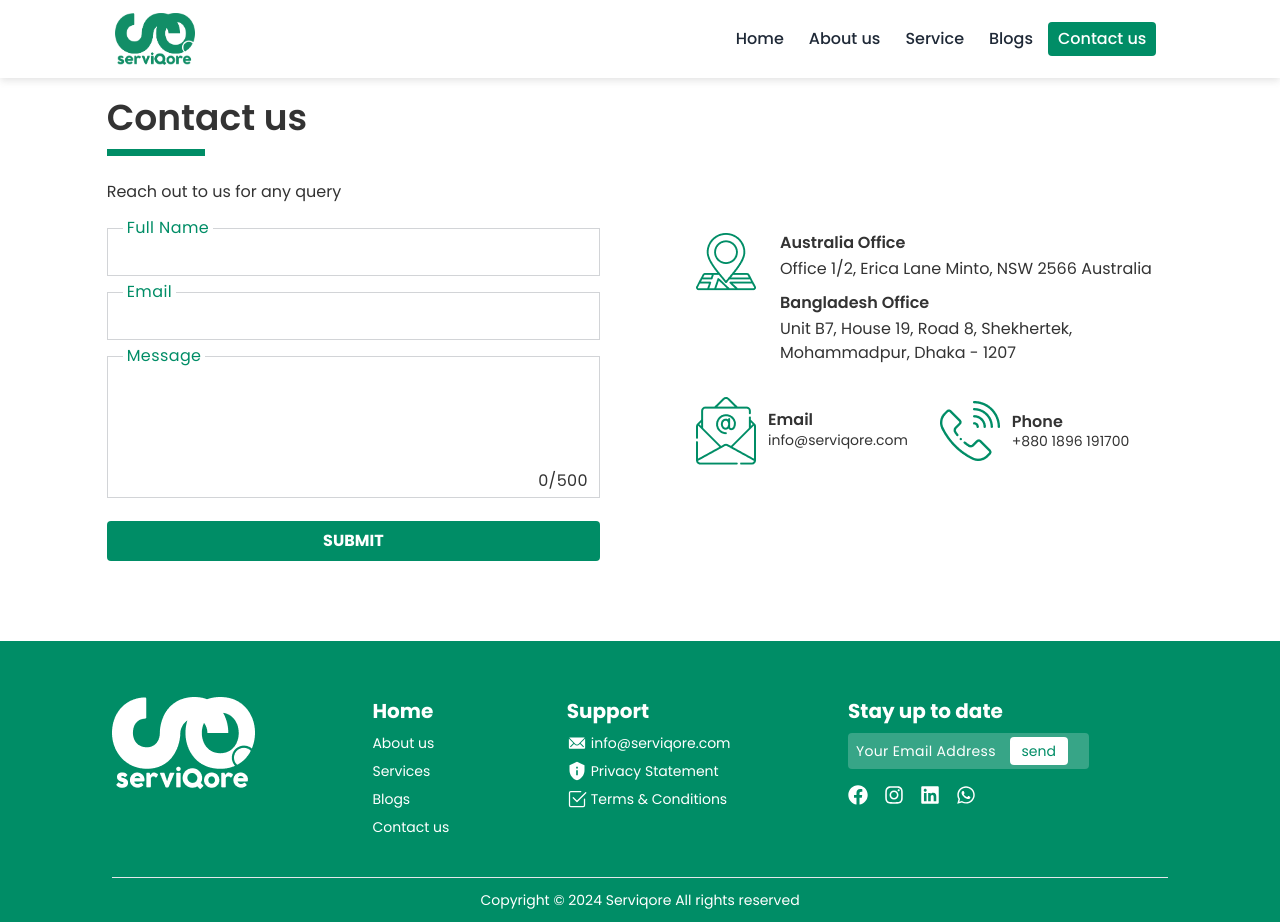
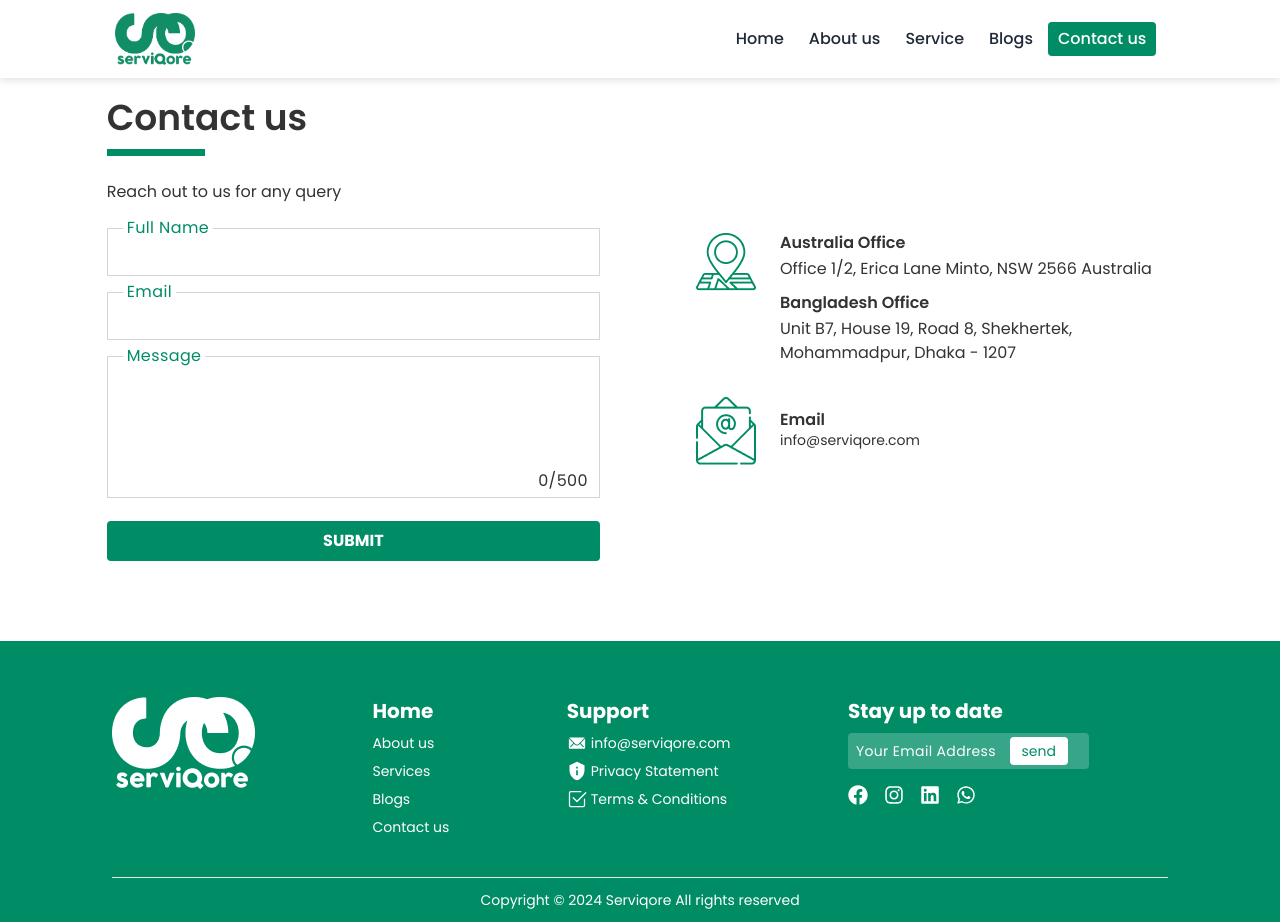
Before and after one commit to jhimi01/serviqore, a React (Vite) app: page /contact in a window 1280 px wide. Built offline with nearby package versions, Linux system fonts and the light colour scheme.

Commit message:
size changed

```diff
--- a/src/pages/Contact/Contact.jsx
+++ b/src/pages/Contact/Contact.jsx
@@ -179,7 +179,7 @@ const Contact = () => {
                 </div>
               </div>
             </div>
-            <div className="flex p-4 items-center justify-center gap-3">
+            <div className="flex p-4 items-center justify-center gap-6">
               <img src={email} alt="email" />
               <div>
                 <h4 className="font-semibold text-[16px] leading-[20px] text-black">
@@ -190,17 +190,7 @@ const Contact = () => {
                 </p>
               </div>
             </div>
-            <div className="flex p-4 items-center justify-center gap-3">
-              <img src={phone} alt="phone" />
-              <div>
-                <h4 className="font-semibold text-[16px] leading-[20px] text-black">
-                  Phone
-                </h4>
-                <p className="text-[#333] font-normal text-[14px] leading-[18px]">
-                  +880 1896 191700
-                </p>
-              </div>
-            </div>
+
           </div>
         </div>
       </div>
--- a/src/pages/Homepage/Serviqore/Serviqore.jsx
+++ b/src/pages/Homepage/Serviqore/Serviqore.jsx
@@ -10,11 +10,11 @@ const Serviqore = () => {
         <div className="md:w-1/2">
           <img className="mx-auto my-5" src={group} />
         </div>
-        <div className="md:w-1/2 text-start">
+        <div className="md:w-1/2 text-start space-y-3 md:space-y-6">
           <h1 className="font-semibold text-2xl sm:text-[30px] leading-[30px] text-black md:leading-[42px]">
             Ready to elevate your security services to the next level?
           </h1>
-          <h1 className="font-semibold text-4xl sm:text-[50px] text-black mb-3 md:mt-4 md:mb-7">
+          <h1 className="font-semibold text-2xl sm:text-[30px] leading-[30px] md:leading-[42px] text-black ">
             Partner with Serviqore
           </h1>
           <div>
```
